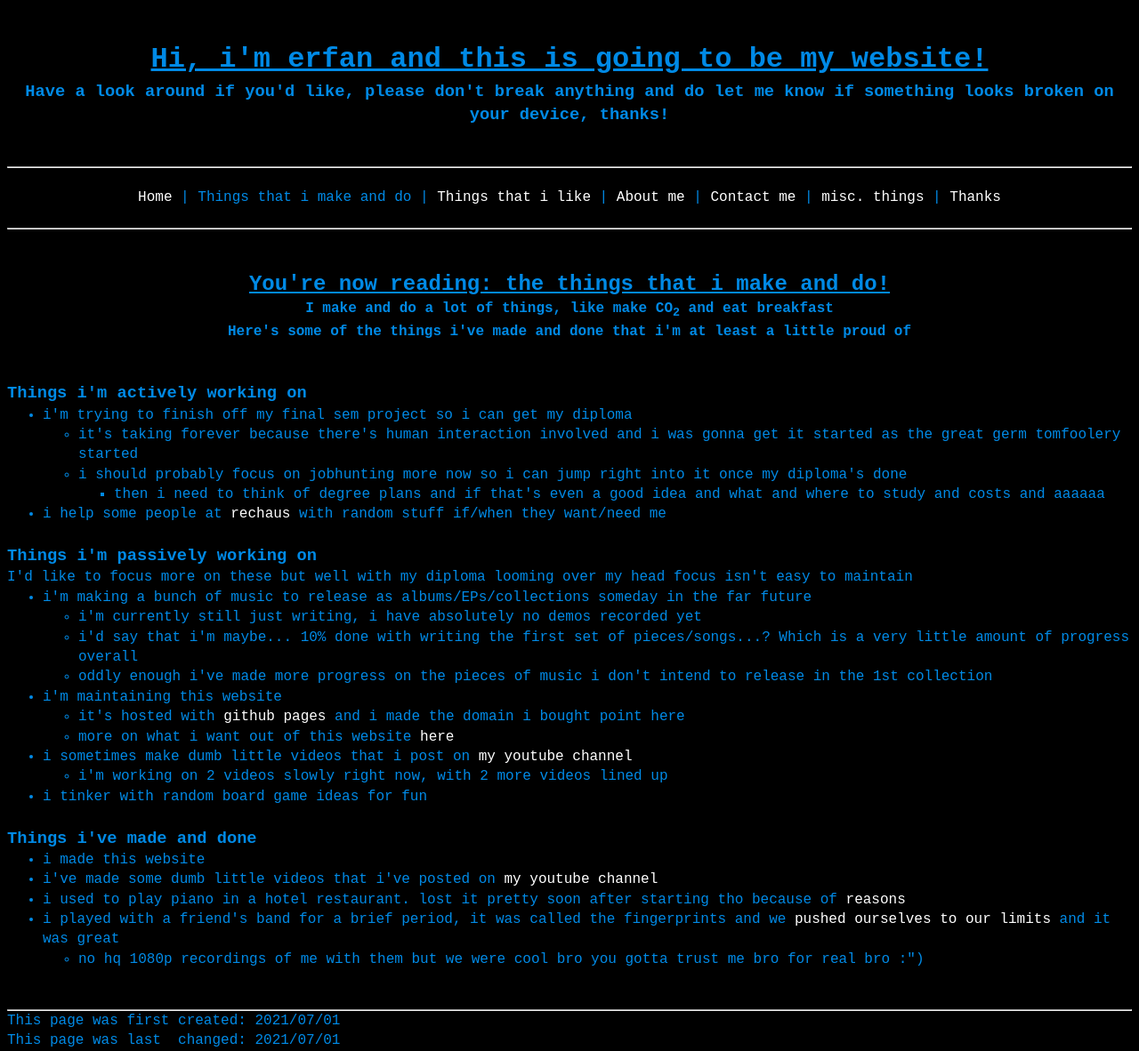
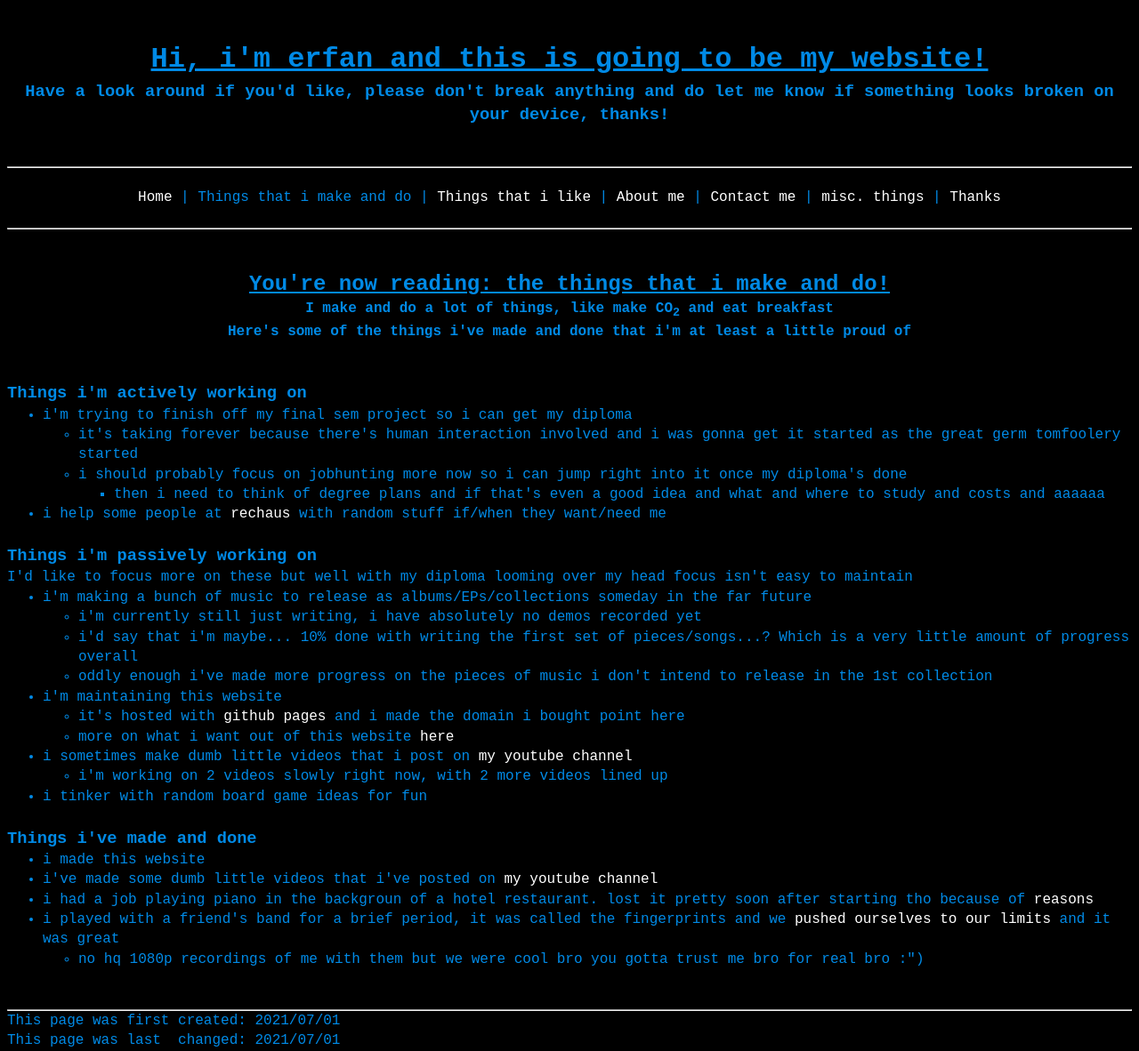
Before and after one commit to a-erfan-aa/a-erfan-aa.github.io, a Jekyll site: the page built from things-i-make.html, in a window 1280 px wide. Shown: the whole page at 89% size. Built offline with Jekyll 4.4.1, drawn with Linux system fonts in a browser that asks for light colours.

Commit message:
Update things-i-make.html

```diff
--- a/things-i-make.html
+++ b/things-i-make.html
@@ -61,7 +61,7 @@
 		<ul>
 			<li>i made this website</li>
 			<li>i've made some dumb little videos that i've posted on <a href="https://www.youtube.com/channel/UC6WnCo8jywKuWI9Vne7Uq_A">my youtube channel</a></li>
-			<li>i used to play piano in a hotel restaurant. lost it pretty soon after starting tho because of <a href="https://en.wikipedia.org/wiki/COVID-19_pandemic">reasons</a>
+			<li>i had a job playing piano in the backgroun of a hotel restaurant. lost it pretty soon after starting tho because of <a href="https://en.wikipedia.org/wiki/COVID-19_pandemic">reasons</a>
 			<li>i played with a friend's band for a brief period, it was called the fingerprints and we <a href="https://web.archive.org/web/20201021035552/https://dayakdaily.com/the-fingerprints-crowned-champion-in-kuching-waterfront-jazz-festival-band-search-final/">pushed ourselves to our limits</a> and it was great</li>
 				<ul>
 					<li>no hq 1080p recordings of me with them but we were cool bro you gotta trust me bro for real bro :")</li>
```
